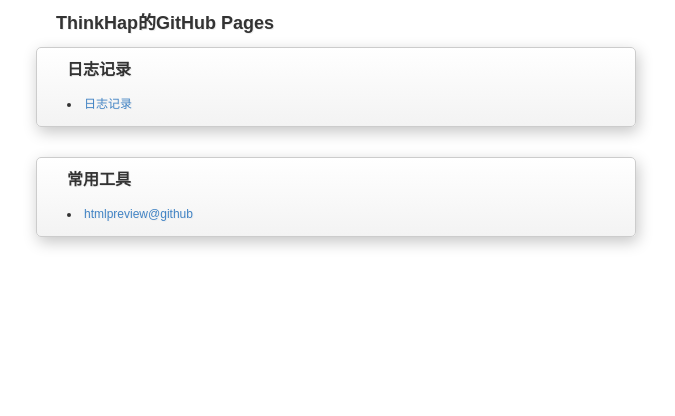
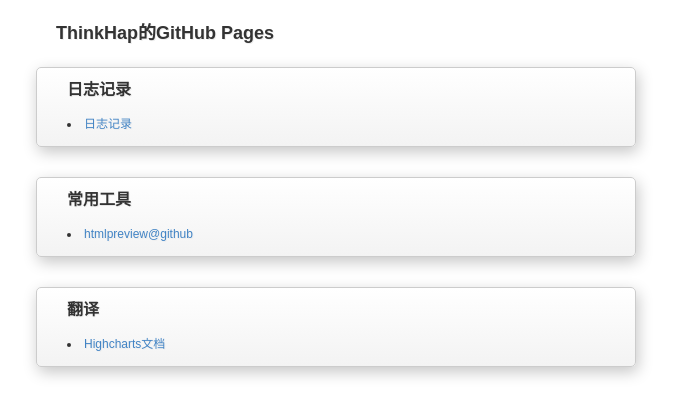
Before and after one commit to ThinkHap/thinkhap.github.io, a plain HTML site: page index.html in a window 1280 px wide. Shown: the whole page, without its empty margins (304-979 px from the left). Drawn offline with nearby package versions, Linux system fonts and the light colour scheme.

Commit message:
add highcharts

```diff
--- a/css/index.css
+++ b/css/index.css
@@ -9,7 +9,7 @@
 }
 h1 {
      font-size: 18px;
-     padding: 10px 20px;
+     padding: 20px;
 }
 .box {
     padding: 10px 30px;
--- a/index.html
+++ b/index.html
@@ -22,5 +22,11 @@
                 <li><a href="htmlpreview.html">htmlpreview@github</a></li>
             </ol>
         </div>
+        <div class="box clear-fix">
+            <h2>翻译</h2>
+            <ol>
+                <li><a href="http://thinkhap.com/htmlpreview.html?https://github.com/ThinkHap/highcharts-ref-cn/blob/master/ref-cn.html">Highcharts文档</a></li>
+            </ol>
+        </div>
     </body>
 </html>
```
